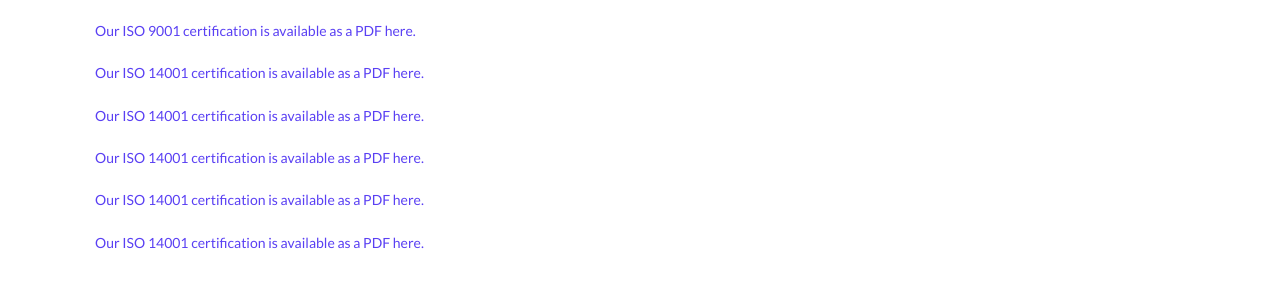
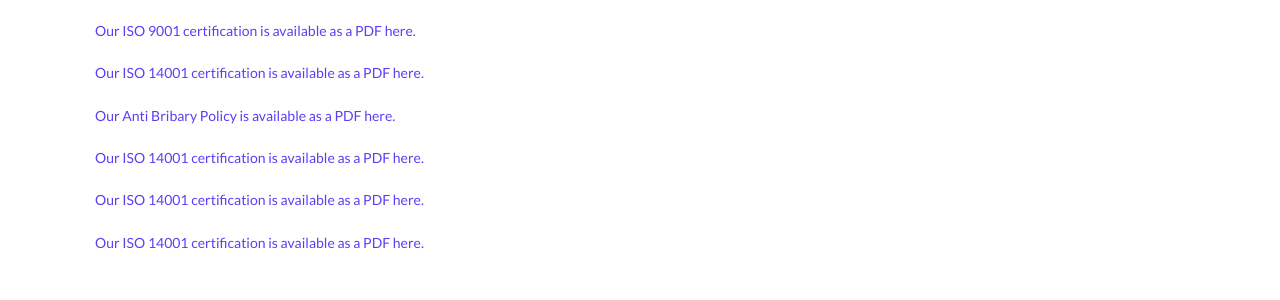
Before and after one commit to marcolplastics/marcolplastics.github.io, a Jekyll site: the page built from policy.html, in a window 1280 px wide. Shown: the part 1115-1415 px from the top of the page. Built offline with Jekyll 4.4.1, drawn with Linux system fonts in a browser that asks for light colours.

Commit message:
Update policy.html

```diff
--- a/policy.html
+++ b/policy.html
@@ -75,8 +75,8 @@
         </a>
       </p>
         <p>
-              <a href='{{site.url}}/images/international_standards/marcol_14001.pdf' target="_blank">
-          Our ISO 14001 certification is available as a PDF here.
+              <a href='{{site.url}}/images/international_standards/Anti_Bribery_Policy.pdf' target="_blank">
+          Our Anti Bribary Policy is available as a PDF here.
         </a>
       </p>
         <p>
```
